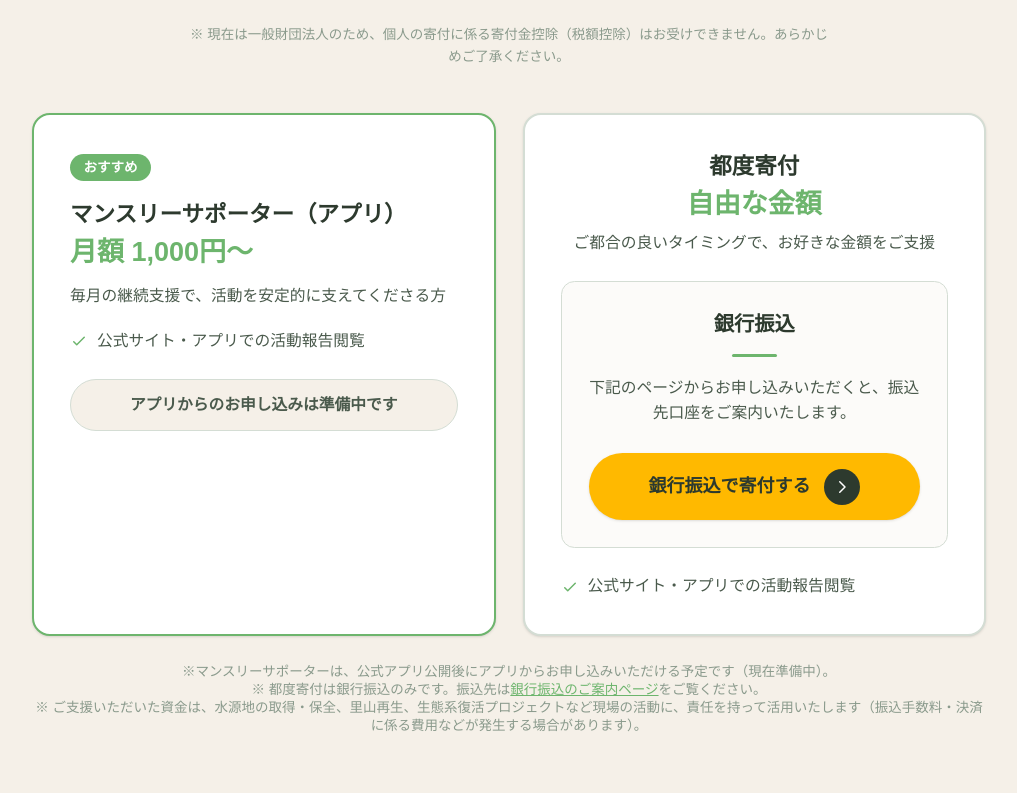
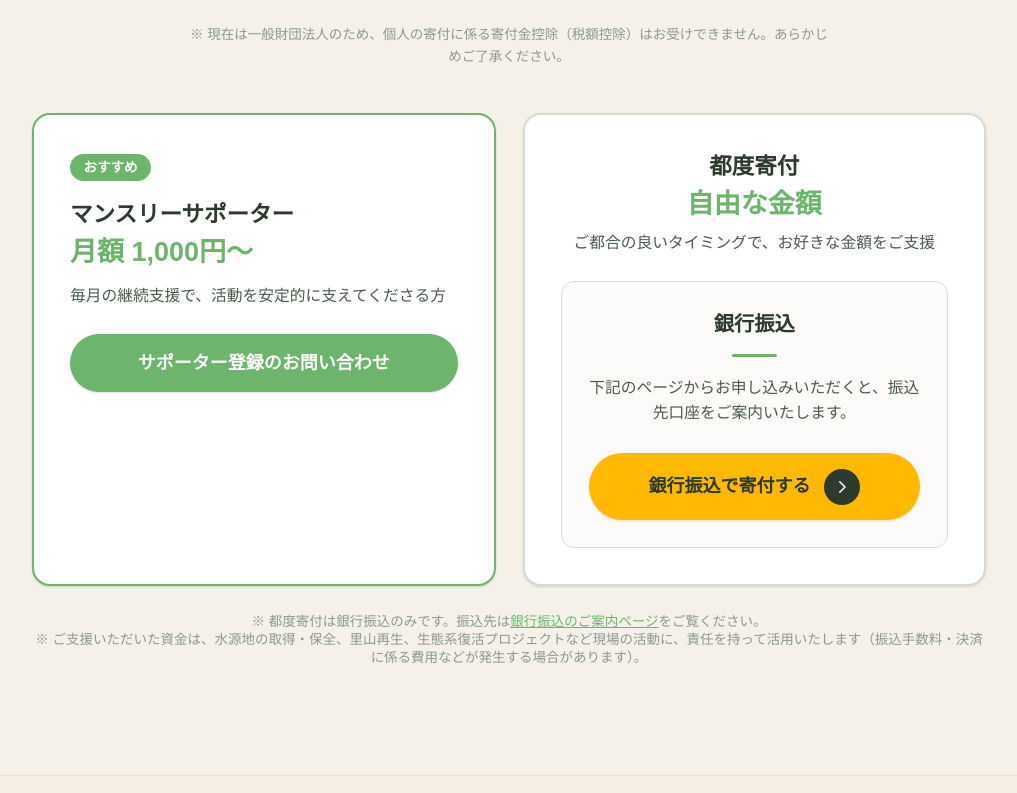
Before and after one commit to haitakamak-cmyk/earth-savers-web, a Next.js app: page /join in a window 1280 px wide. Shown: the part 947-1740 px from the top of the page, without its empty margins (131-1148 px from the left). Built offline with nearby package versions, Linux system fonts and the light colour scheme; a web font is replaced by a local one.

Commit message:
chore: earth-savers-web の未コミット変更をまとめて反映

```diff
--- a/src/app/join/page.tsx
+++ b/src/app/join/page.tsx
@@ -1,8 +1,6 @@
 import Image from "next/image";
 import Link from "next/link";
 import type { Metadata } from "next";
-
-import { APP_EXTERNAL_LINKS_READY } from "@/lib/site";
 
 export const metadata: Metadata = {
   title: "支援・参加する",
@@ -10,42 +8,16 @@ export const metadata: Metadata = {
     "寄付やサポーター登録、ボランティア活動への参加方法、オンラインショップでの応援など、水と森の未来を守るための参画方法をご案内します。",
 };
 
-const APP_DONATE_URL = "https://app.earth-savers.org/donate";
 const BANK_DONATION_INFO_HREF = "/join/bank-donation";
 /** For Good クラウドファンディング（リリース直前にプロジェクト継続中・ID を再確認すること） */
 const CROWDFUNDING_URL = "https://for-good.net/project/1003493";
 
-function ExternalLinkIcon({ className }: { className?: string }) {
-  return (
-    <svg
-      className={className}
-      fill="none"
-      stroke="currentColor"
-      viewBox="0 0 24 24"
-      aria-hidden
-    >
-      <path
-        strokeLinecap="round"
-        strokeLinejoin="round"
-        strokeWidth={2}
-        d="M10 6H6a2 2 0 00-2 2v10a2 2 0 002 2h10a2 2 0 002-2v-4M14 4h6m0 0v6m0-6L10 14"
-      />
-    </svg>
-  );
-}
 
 const monthlyPlan = {
-  name: "マンスリーサポーター（アプリ）",
+  name: "マンスリーサポーター",
   amount: "月額 1,000円〜",
   description: "毎月の継続支援で、活動を安定的に支えてくださる方",
-  features: [
-    "公式サイト・アプリでの活動報告閲覧",
-  ],
 };
-
-const oneTimeBankFeatures = [
-  "公式サイト・アプリでの活動報告閲覧",
-];
 
 function ArrowCircleIcon({ className }: { className?: string }) {
   return (
@@ -179,47 +151,12 @@ export default function JoinPage() {
               <p className="mt-3 text-sm text-text-secondary">
                 {monthlyPlan.description}
               </p>
-              <ul className="mt-5 space-y-2.5">
-                {monthlyPlan.features.map((feature) => (
-                  <li
-                    key={feature}
-                    className="flex items-center gap-2 text-sm text-text-secondary"
-                  >
-                    <svg
-                      className="h-4 w-4 shrink-0 text-wakakusa"
-                      fill="none"
-                      stroke="currentColor"
-                      viewBox="0 0 24 24"
-                    >
-                      <path
-                        strokeLinecap="round"
-                        strokeLinejoin="round"
-                        strokeWidth={2}
-                        d="M5 13l4 4L19 7"
-                      />
-                    </svg>
-                    {feature}
-                  </li>
-                ))}
-              </ul>
-              {APP_EXTERNAL_LINKS_READY ? (
-                <a
-                  href={APP_DONATE_URL}
-                  target="_blank"
-                  rel="noopener noreferrer"
-                  className="mt-6 inline-flex w-full items-center justify-center gap-2 rounded-full bg-wakakusa py-3 font-semibold text-white shadow-sm transition-colors hover:bg-wakakusa-dark"
-                >
-                  サポーターになる
-                  <ExternalLinkIcon className="h-4 w-4 shrink-0 opacity-90" />
-                </a>
-              ) : (
-                <p
-                  className="mt-6 rounded-full border border-border bg-ivory-warm py-3 text-center text-sm font-semibold text-text-secondary"
-                  role="status"
-                >
-                  アプリからのお申し込みは準備中です
-                </p>
-              )}
+              <Link
+                href="/contact"
+                className="mt-6 inline-flex w-full items-center justify-center gap-2 rounded-full bg-wakakusa py-3 font-semibold text-white shadow-sm transition-colors hover:bg-wakakusa-dark"
+              >
+                サポーター登録のお問い合わせ
+              </Link>
             </div>
 
             {/* 都度寄付 → 銀行振込・郵便振替 */}
@@ -254,38 +191,10 @@ export default function JoinPage() {
                 </Link>
               </div>
 
-              <ul className="mt-6 space-y-2.5">
-                {oneTimeBankFeatures.map((feature) => (
-                  <li
-                    key={feature}
-                    className="flex items-center gap-2 text-sm text-text-secondary"
-                  >
-                    <svg
-                      className="h-4 w-4 shrink-0 text-wakakusa"
-                      fill="none"
-                      stroke="currentColor"
-                      viewBox="0 0 24 24"
-                    >
-                      <path
-                        strokeLinecap="round"
-                        strokeLinejoin="round"
-                        strokeWidth={2}
-                        d="M5 13l4 4L19 7"
-                      />
-                    </svg>
-                    {feature}
-                  </li>
-                ))}
-              </ul>
             </div>
           </div>
 
           <p className="mt-6 text-center text-xs text-text-muted">
-            ※
-            {APP_EXTERNAL_LINKS_READY
-              ? "マンスリーサポーターは公式アプリからお申し込みいただけます。"
-              : "マンスリーサポーターは、公式アプリ公開後にアプリからお申し込みいただける予定です（現在準備中）。"}
-            <br />
             ※ 都度寄付は銀行振込のみです。振込先は
             <Link href={BANK_DONATION_INFO_HREF} className="text-wakakusa underline">
               銀行振込のご案内ページ
--- a/src/app/learn/page.tsx
+++ b/src/app/learn/page.tsx
@@ -72,11 +72,7 @@ export default function LearnHubPage() {
             学ぶ
           </h1>
           <ResourceLead>
-            「知る」を支えるコンテンツを集約します。
-            <Link href="/policy" className="text-aqua-dark underline underline-offset-2">
-              政策提言
-            </Link>
-            で述べる主張と、この「学ぶ」コーナーで整理する法令・背景知識の役割分担を はっきりさせ、読者が迷わない導線にします。
+            水源地の保全・生態系・法制度など、活動の背景にある知識を深めるコーナーです。解説記事と用語集を組み合わせながら、自分のペースで読み進めてください。
           </ResourceLead>
           <ul className="grid gap-3 sm:grid-cols-2">
             {cards.map((card) => (
--- a/src/app/page.tsx
+++ b/src/app/page.tsx
@@ -459,11 +459,13 @@ export default function Home() {
           </p>
 
           <div className="mt-10 grid grid-cols-1 sm:grid-cols-3 gap-6">
+            {/* 寄付・サポーター（2枠分） */}
             <Link
               href="/join#donation"
-              className="group bg-white rounded-2xl p-6 sm:p-8 shadow-sm hover:shadow-md border border-border hover:border-wakakusa/30 transition-all"
+              className="group sm:col-span-2 bg-white rounded-2xl p-6 sm:p-8 shadow-sm hover:shadow-md border border-border hover:border-wakakusa/30 transition-all flex flex-col sm:flex-row sm:items-center sm:gap-8"
             >
-              <div className="w-14 h-14 mx-auto bg-wakakusa-light rounded-full flex items-center justify-center group-hover:bg-wakakusa/20 transition-colors">
+              <div className="flex flex-col items-center sm:items-start sm:shrink-0">
+                <div className="w-14 h-14 bg-wakakusa-light rounded-full flex items-center justify-center group-hover:bg-wakakusa/20 transition-colors">
                   <svg
                     className="w-7 h-7 text-wakakusa"
                     fill="none"
@@ -478,41 +480,16 @@ export default function Home() {
                     />
                   </svg>
                 </div>
-              <h3 className="mt-4 text-lg font-bold text-text-primary">
-                寄付する
+                <h3 className="mt-4 text-lg font-bold text-text-primary sm:whitespace-nowrap">
+                  寄付・サポーターになる
                 </h3>
-              <p className="mt-2 text-sm text-text-secondary">
-                水源地の取得や里山再生の活動資金にあてられます。
+              </div>
+              <p className="mt-2 sm:mt-0 text-sm text-text-secondary leading-relaxed">
+                一回の寄付も、継続サポートも。水源地の保全・里山再生の活動を、あなたの力で支えてください。
               </p>
             </Link>
 
-            <Link
-              href="/join#donation"
-              className="group bg-white rounded-2xl p-6 sm:p-8 shadow-sm hover:shadow-md border border-border hover:border-aqua/30 transition-all"
-            >
-              <div className="w-14 h-14 mx-auto bg-aqua-light rounded-full flex items-center justify-center group-hover:bg-aqua/20 transition-colors">
-                <svg
-                  className="w-7 h-7 text-aqua"
-                  fill="none"
-                  stroke="currentColor"
-                  viewBox="0 0 24 24"
-                >
-                  <path
-                    strokeLinecap="round"
-                    strokeLinejoin="round"
-                    strokeWidth={1.5}
-                    d="M17 20h5v-2a3 3 0 00-5.356-1.857M17 20H7m10 0v-2c0-.656-.126-1.283-.356-1.857M7 20H2v-2a3 3 0 015.356-1.857M7 20v-2c0-.656.126-1.283.356-1.857m0 0a5.002 5.002 0 019.288 0M15 7a3 3 0 11-6 0 3 3 0 016 0zm6 3a2 2 0 11-4 0 2 2 0 014 0zM7 10a2 2 0 11-4 0 2 2 0 014 0z"
-                  />
-                </svg>
-              </div>
-              <h3 className="mt-4 text-lg font-bold text-text-primary">
-                サポーターになる
-              </h3>
-              <p className="mt-2 text-sm text-text-secondary">
-                継続的に活動を応援してくださる会員を募集しています。
-              </p>
-            </Link>
-
+            {/* ボランティア参加（1枠分） */}
             <Link
               href="/join#volunteer"
               className="group bg-white rounded-2xl p-6 sm:p-8 shadow-sm hover:shadow-md border border-border hover:border-accent-gold/30 transition-all"
```
Lines whose indentation alone changed are shown as unchanged.
